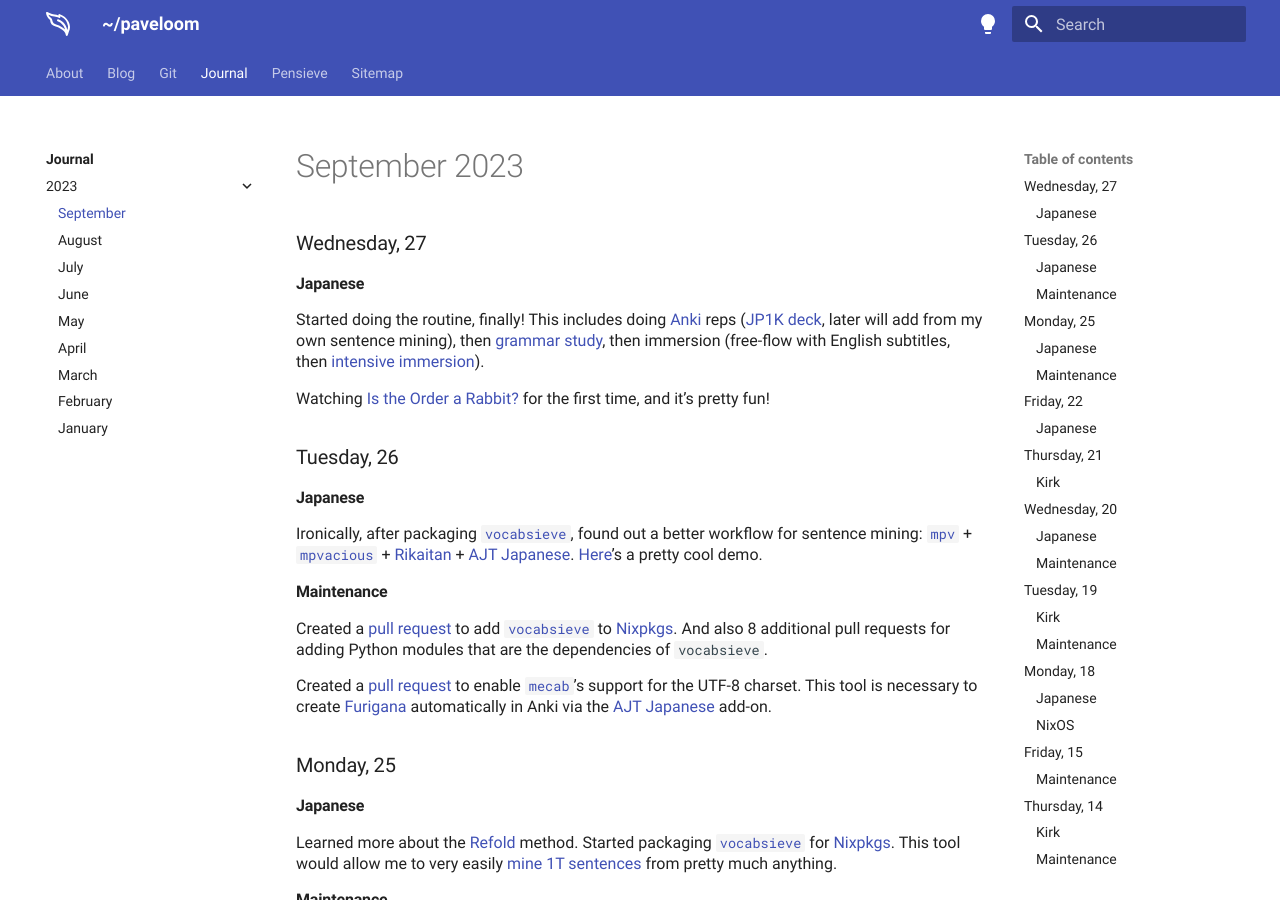
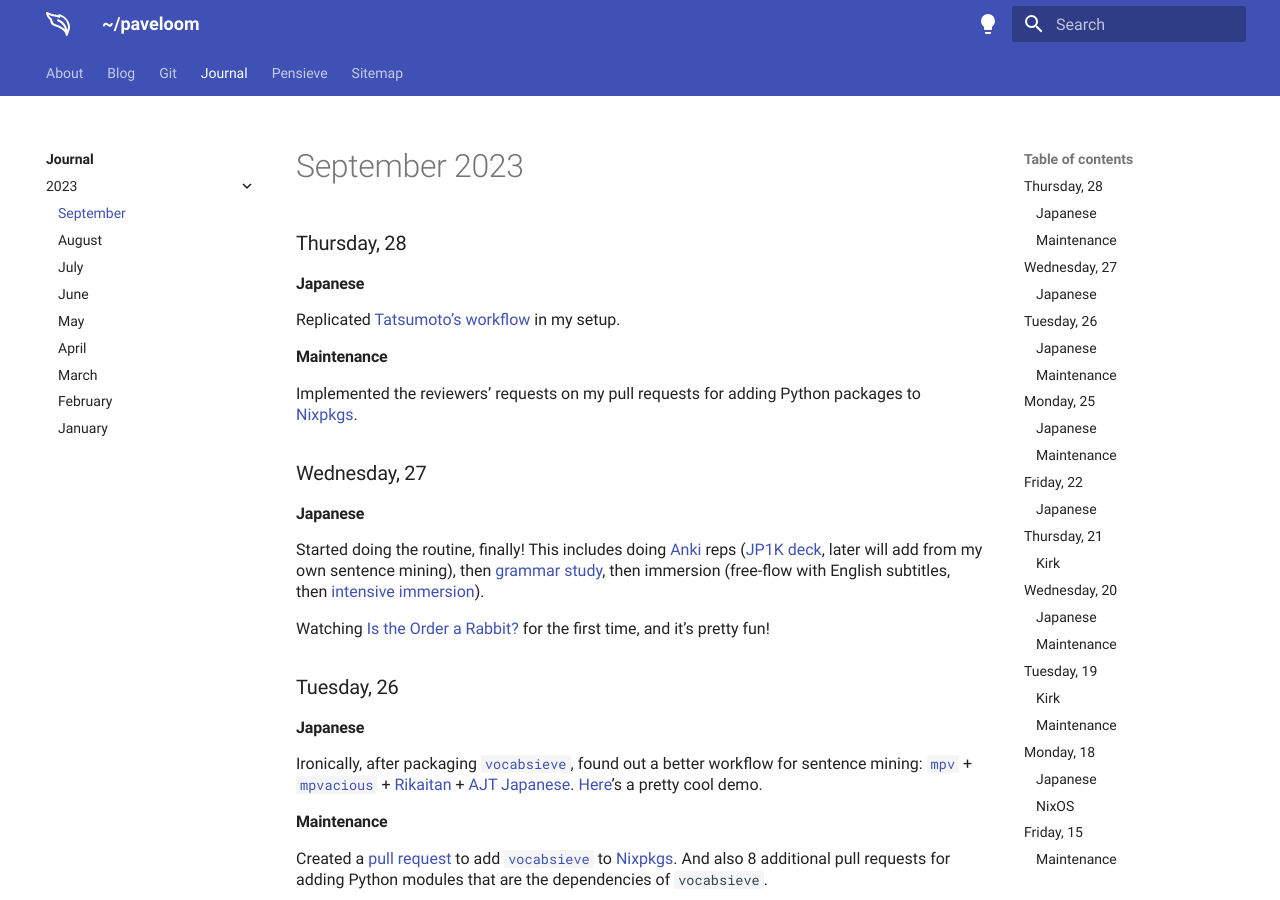
Before and after one commit to paveloom/paveloom.dev, an MkDocs documentation site: the page built from content/journal/2023/september.md, in a window 1280 px wide and 900 px high. Built offline with MkDocs 1.6.1 and Material for MkDocs 9.7.7, drawn with Linux system fonts in a browser that asks for light colours.

Commit message:
Journal: add the September, 28 entry.

```diff
--- a/content/journal/2023/september.md
+++ b/content/journal/2023/september.md
@@ -1,4 +1,14 @@
 # September 2023
+
+### Thursday, 28 {#28}
+
+#### Japanese {#28#japanese}
+
+Replicated [Tatsumoto's workflow](https://www.youtube.com/watch?v=vU85ramvyo4) in my setup.
+
+#### Maintenance {#28#maintenance}
+
+Implemented the reviewers' requests on my pull requests for adding Python packages to [Nixpkgs](https://github.com/NixOS/nixpkgs).
 
 ### Wednesday, 27 {#27}
 
```
